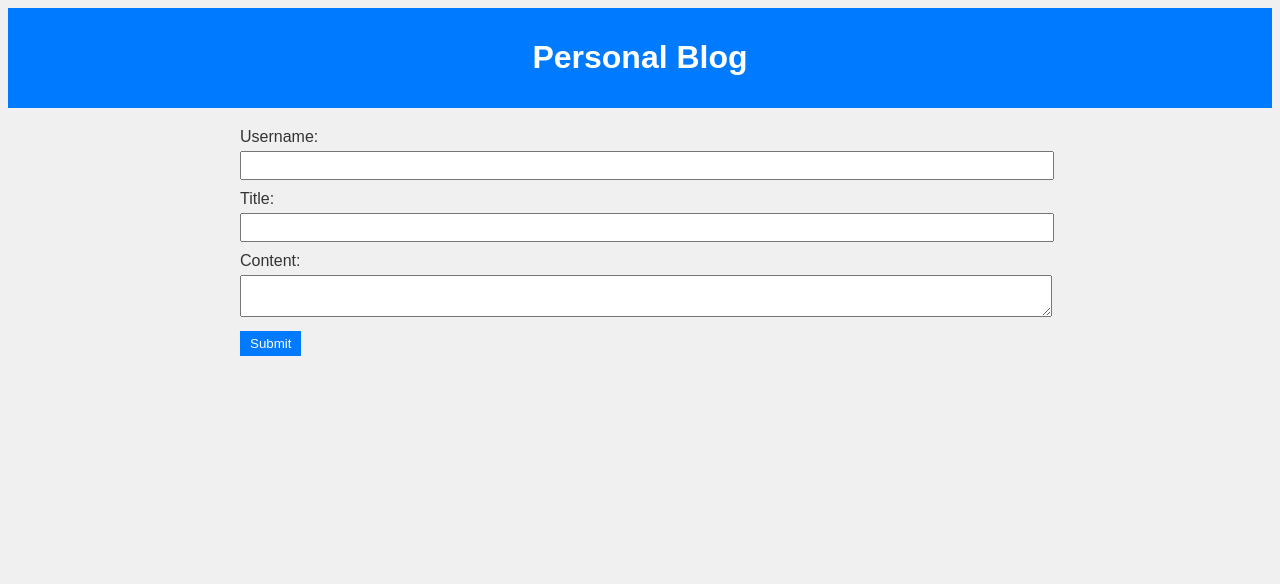
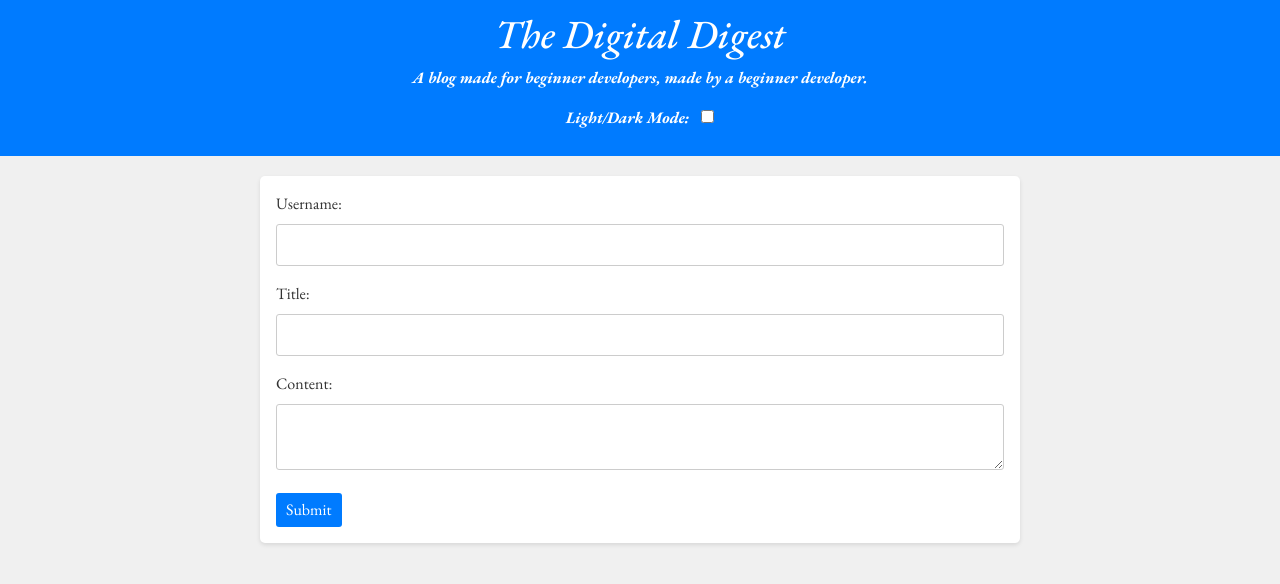
Before and after one commit to NatalieClinton/Assignment4, a plain HTML site: page index.html in a window 1280 px wide. Drawn offline with nearby package versions, Linux system fonts and the light colour scheme; files that its build step writes are made by us from their sources.

Commit message:
added functionality to the files- finalizing the structure

```diff
--- a/assets/css/form.css
+++ b/assets/css/form.css
@@ -1,10 +1,14 @@
 body {
-    font-family: Arial, sans-serif;
-    background-color: #f0f0f0;
+  font-family: "EB Garamond", sans-serif;
+  background-size: cover;
+  background-repeat: no-repeat;
   color: #333;
 }
 
 header {
+  font-family: "EB Garamond", serif;
+  font-weight: bolder;
+  font-style: italic;
   background-color: #007bff;
   color: #fff;
   padding: 10px;
@@ -17,22 +21,29 @@ body {
   padding: 20px;
 }
 
-  form {
-    margin-bottom: 20px;
+/* Form Styling */
+.form {
+  background-color: white;
+  padding: 1rem;
+  border-radius: 5px;
+  box-shadow: 0 2px 4px rgba(0, 0, 0, 0.1);
 }
 
-  label {
+.form label {
   display: block;
-    margin-bottom: 5px;
+  margin-bottom: 0.5rem;
 }
 
-  input[type="text"],
-  textarea {
+.form input,
+.form textarea {
   width: 100%;
-    padding: 5px;
-    margin-bottom: 10px;
+  padding: 0.5rem;
+  margin-bottom: 1rem;
+  border: 1px solid #ccc;
+  border-radius: 3px;
 }
 
+/* Button Styles */
 button {
   padding: 5px 10px;
   background-color: #007bff;
--- a/assets/css/styles.css
+++ b/assets/css/styles.css
@@ -0,0 +1,42 @@
+body {
+    font-family: Arial, sans-serif;
+    margin: 0;
+    padding: 0;
+    background-color: #f0f0f0;
+}
+
+header {
+    background-color: #333;
+    color: white;
+    text-align: center;
+    padding: 1rem 0;
+}
+
+main {
+    max-width: 800px;
+    margin: 0 auto;
+    padding: 1rem;
+}
+
+button {
+    padding: 0.5rem 1rem;
+    background-color: #333;
+    color: white;
+    border: none;
+    border-radius: 3px;
+    cursor: pointer;
+}
+
+button:hover {
+    background-color: #555;
+}
+
+/* Toggle Switch for Dark Mode */
+.toggle-container {
+    text-align: center;
+    margin-bottom: 1rem;
+}
+
+label {
+    margin-right: 0.5rem;
+}
--- a/assets/js/form.js
+++ b/assets/js/form.js
@@ -1,28 +1,45 @@
 const blogForm = document.getElementById('blogForm');
 
 blogForm.addEventListener('submit', function(event) {
-  event.preventDefault();
+  event.preventDefault(); // Prevent form submission
 
-  const username = document.getElementById('username').value;
-  const title = document.getElementById('title').value;
-  const content = document.getElementById('content').value;
+  const usernameInput = document.getElementById('username');
+  const titleInput = document.getElementById('title');
+  const contentInput = document.getElementById('content');
 
+  // Gets values from input fields
+  const username = usernameInput.value;
+  const title = titleInput.value;
+  const content = contentInput.value;
+
+  // Checks if any field is empty
   if (!username || !title || !content) {
     alert('Please complete all fields.');
     return;
   }
 
-  const post = {
-    username: username,
-    title: title,
-    content: content
+  // Create a data object for the blog post
+  const postData = {
+    username,
+    title,
+    content
   };
 
+  // Retrieve existing posts from localStorage or initialize an empty array
   let posts = JSON.parse(localStorage.getItem('posts')) || [];
-  posts.push(post);
+
+  // Adds the new post data to the posts array
+  posts.push(postData);
+
+  // Saves the updated posts array back to localStorage
   localStorage.setItem('posts', JSON.stringify(posts));
 
+  // Resets the form fields
   blogForm.reset();
+
+  // Alerts the user that the blog post was submitted successfully
   alert('Blog post submitted!');
-  window.location.href = 'blog.html'; // Redirect to blog.html
+
+  // Redirect to blog.html after submission
+  window.location.href = 'blog.html';
 });
--- a/index.html
+++ b/index.html
@@ -3,15 +3,28 @@
 <head>
 <meta charset="UTF-8">
 <meta name="viewport" content="width=device-width, initial-scale=1.0">
-<title>Personal Blog</title>
-<link rel="stylesheet" href="form.css">
+<title>The Digital Digest - Home</title>
+<link href="https://cdn.jsdelivr.net/npm/bootstrap@5.1.3/dist/css/bootstrap.min.css" rel="stylesheet" integrity="sha384-1BmE4kWBq78iYhFldvKuhfTAU6auU8tT94WrHftjDbrCEXSU1oBoqyl2QvZ6jIW3" crossorigin="anonymous">
+<link rel="stylesheet" href="./assets/css/styles.css">
+<link rel="stylesheet" href="./assets/css/form.css">
+<link rel="preconnect" href="https://fonts.googleapis.com">
+<link rel="preconnect" href="https://fonts.gstatic.com" crossorigin>
+<link href="https://fonts.googleapis.com/css2?family=EB+Garamond:ital,wght@0,400..800;1,400..800&display=swap" rel="stylesheet">
 </head>
+
 <body>
 <header>
-  <h1>Personal Blog</h1>
+  <h1>The Digital Digest</h1>
+  <p>A blog made for beginner developers, made by a beginner developer.</p>
+    <div class="toggle-container">
+    <label for="toggle">Light/Dark Mode:</label>
+    <input type="checkbox" id="toggle" />
+  </div>
 </header>
+
 <main>
-  <form id="blogForm">
+  <!-- Blog Post Form -->
+  <form id="blogForm" class="form">
     <label for="username">Username:</label>
     <input type="text" id="username" required>
     <label for="title">Title:</label>
@@ -21,6 +34,8 @@
     <button type="submit">Submit</button>
   </form>
 </main>
-<script src="form.js"></script>
+
+<script src="./assets/js/form.js"></script>
+
 </body>
 </html>
```
Also changed, not shown: assets/css/blog.css (+9 -4 lines), assets/js/blog.js (+10 -1 lines), blog.html (+32 -10 lines), assets/images/geometric-background.jpg (added), 1 other file. Lines whose indentation alone changed are shown as unchanged.
